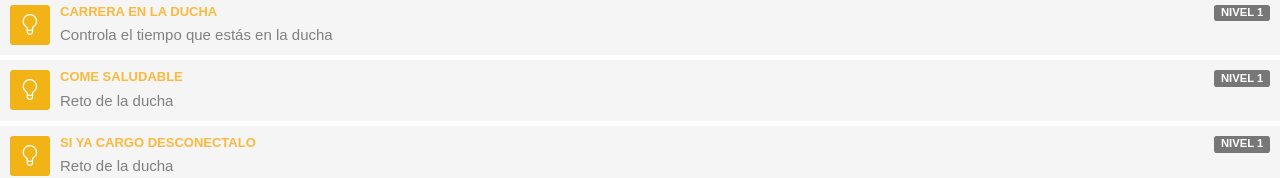
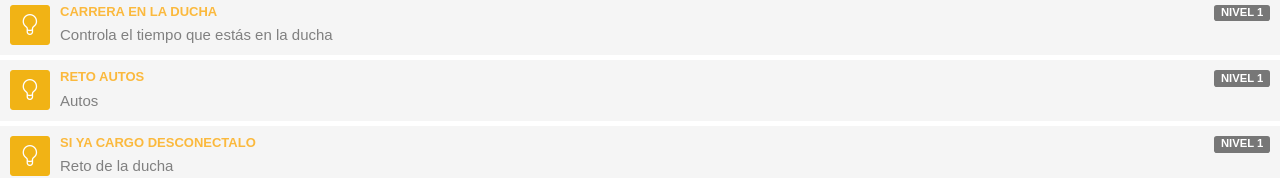
Before and after one commit to marialvarez/EcoFriends, a website: page www/index.html at #/retosParaHoy in a window 1280 px wide. Shown: the part 253-431 px from the top of the page. Drawn offline with Linux system fonts and the light colour scheme; files whose address does not match are found by name.

Commit message:
Navegación

```diff
--- a/www/js/main.js
+++ b/www/js/main.js
@@ -50,9 +50,9 @@ rutaApp.controller('retosHoyController', function($scope) {
         },
         {
             path:'#reto-autos',
-            title:'Come saludable',
-            resume:'Reto de la ducha',
-            description:'Tomar toda la ducha'
+            title:'Reto autos',
+            resume:'Autos',
+            description:'Para los autos'
         },
         {
             path:'#ruta',
--- a/www/pages/retos_hoy.html
+++ b/www/pages/retos_hoy.html
@@ -18,10 +18,12 @@
     </div>
     <ul class="list-news">
         <li ng-repeat="reto in retosIndividuales">
-            <span class="label label-default pull-right">NIVEL 1   </span>
-            <img src="img/icon-reto.png" alt="">
-            <h4 class="title">{{ reto.title }}</h4>
-            <p>{{ reto.resume }}</p>
+            <a href="{{ reto.path }}">
+                <span class="label label-default pull-right">NIVEL 1   </span>
+                <img src="img/icon-reto.png" alt="">
+                <h4 class="title">{{ reto.title }}</h4>
+                <p>{{ reto.resume }}</p>
+            </a>
         </li>
     </ul>
     <br>
```
